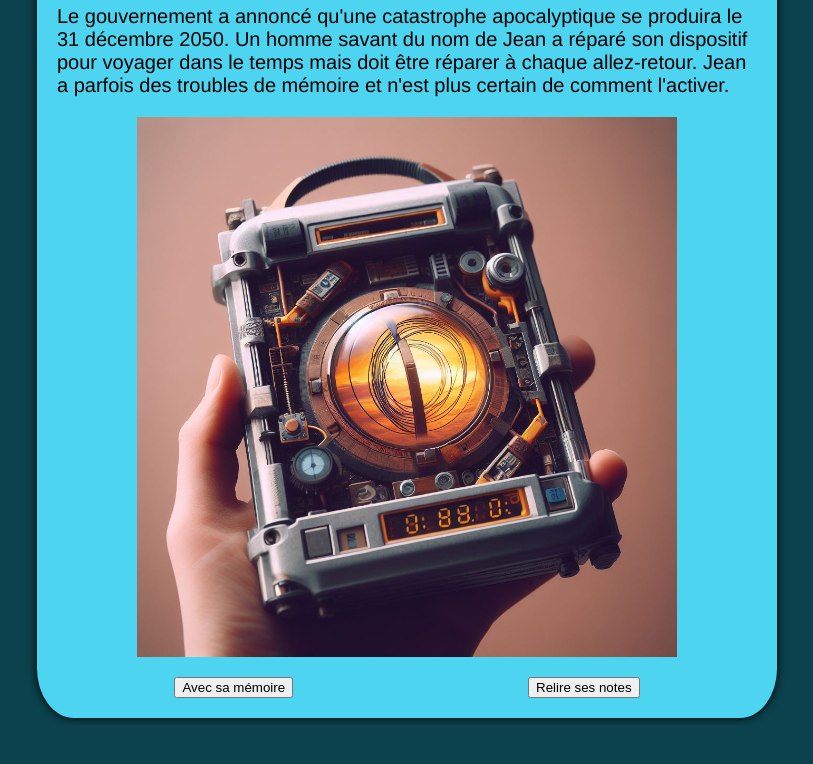
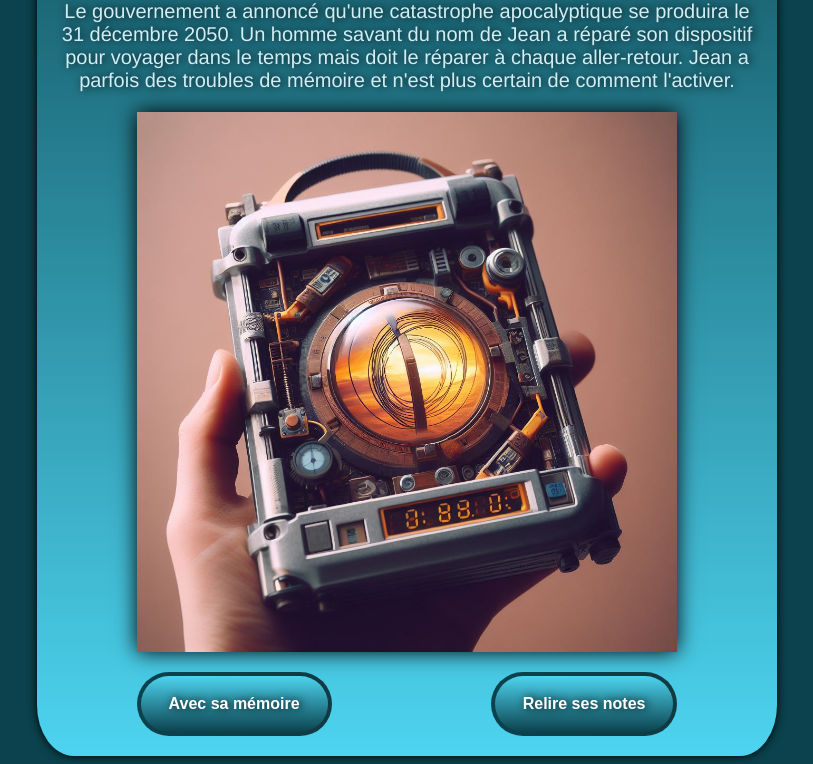
Before and after one commit to OhhhVinny/DELISLE_VINCENT_vous-etes-le-heros-TIME-RESCUE, a plain HTML site: page index.html in a window 1280 px wide. Shown: the part 275-1039 px from the top of the page, without its empty margins (233-1046 px from the left). Before the commit the page ends 1001 px from the top, so only its background shows below. Drawn offline with Linux system fonts and the light colour scheme.

Commit message:
PS3.2
Commit final

```diff
--- a/assets/css/styles.css
+++ b/assets/css/styles.css
@@ -1,7 +1,12 @@
+@font-face {
+  font-family: "Futuristique";
+  src: url("../fonts/Futuristic_Armour.otf") format("opentype");
+}
+
 body {
   background-color: #0b424d;
   font-family: "Franklin Gothic Medium", "Arial Narrow", Arial, sans-serif;
-  color: #000000;
+  color: #d2edf3;
 }
 
 #jeu {
@@ -14,29 +19,36 @@ body {
   flex-direction: column;
   align-items: center;
   justify-content: center;
-  background-color: #4dd4f0;
+  background-image: linear-gradient(#0b424d 0%, #4dd4f0 100%);
   box-shadow: 0px 0px 10px rgba(0, 0, 0, 1);
   border-radius: 5%;
+  text-shadow: #000000 2px 0 10px;
 }
 
 #logo {
+  font-family: "Futuristique";
   font-weight: bolder;
-  font-size: 35px;
+  font-size: 40px;
   margin: 0;
+  color: #d2edf3;
 }
 
 img {
   width: 540px;
   height: 540px;
+  box-shadow: 0px 0px 20px rgba(0, 0, 0, 1);
 }
 
 p {
   font-size: 20px;
+  text-align: center;
 }
 
 h2 {
-  font-size: 50px;
+  font-size: 40px;
   margin: 0px;
+  text-decoration: underline;
+  color: #d2edf3;
 }
 
 .boutons {
@@ -46,7 +58,119 @@ h2 {
   margin-top: 20px;
 }
 
-button:hover {
-  background-color: #000000;
-  transform: scale(1.05);
+/* Style pour les boutons pris sur le site: https://getcssscan.com/css-buttons-examples (button-78)*/
+.button-78 {
+  align-items: center;
+  appearance: none;
+  background-clip: padding-box;
+  background-color: initial;
+  background-image: none;
+  border-style: none;
+  box-sizing: border-box;
+  color: #ffffff;
+  cursor: pointer;
+  display: inline-block;
+  flex-direction: row;
+  flex-shrink: 0;
+  font-family: Eina01, sans-serif;
+  font-size: 16px;
+  font-weight: 800;
+  justify-content: center;
+  line-height: 24px;
+  margin: 0;
+  min-height: 64px;
+  outline: none;
+  overflow: visible;
+  padding: 19px 26px;
+  pointer-events: auto;
+  position: relative;
+  text-align: center;
+  text-shadow: #000000 2px 0 10px;
+  text-transform: none;
+  user-select: none;
+  -webkit-user-select: none;
+  touch-action: manipulation;
+  vertical-align: middle;
+  width: auto;
+  word-break: keep-all;
+  z-index: 0;
 }
+
+@media (min-width: 768px) {
+  .button-78 {
+    padding: 19px 32px;
+  }
+}
+
+.button-78:before,
+.button-78:after {
+  border-radius: 80px;
+}
+
+.button-78:before {
+  background-image: linear-gradient(92.83deg, #0b424d 0, #113a43 100%);
+  content: "";
+  display: block;
+  height: 100%;
+  left: 0;
+  overflow: hidden;
+  position: absolute;
+  top: 0;
+  width: 100%;
+  z-index: -2;
+}
+
+.button-78:after {
+  background-color: initial;
+  background-image: linear-gradient(#4dd4f0 0, #0b424d 100%);
+  bottom: 4px;
+  content: "";
+  display: block;
+  left: 4px;
+  overflow: hidden;
+  position: absolute;
+  right: 4px;
+  top: 4px;
+  transition: all 100ms ease-out;
+  z-index: -1;
+}
+
+.button-78:hover:not(:disabled):before {
+  background: linear-gradient(92.83deg, #0b424d 0%, #4dd4f0 100%);
+}
+
+.button-78:hover:not(:disabled):after {
+  bottom: 0;
+  left: 0;
+  right: 0;
+  top: 0;
+  transition-timing-function: ease-in;
+  opacity: 0;
+}
+
+.button-78:active:not(:disabled) {
+  color: #ccc;
+}
+
+.button-78:active:not(:disabled):before {
+  background-image: linear-gradient(
+      0deg,
+      rgba(0, 0, 0, 0.2),
+      rgba(0, 0, 0, 0.2)
+    ),
+    linear-gradient(92.83deg, #0b424d 0, #4dd4f0 100%);
+}
+
+.button-78:active:not(:disabled):after {
+  background-image: linear-gradient(#0b424d 0, #4dd4f0 100%);
+  bottom: 4px;
+  left: 4px;
+  right: 4px;
+  top: 4px;
+}
+
+.button-78:disabled {
+  cursor: default;
+  opacity: 0.24;
+}
+/* Style pour les boutons pris sur le site: https://getcssscan.com/css-buttons-examples (button-78)*/
--- a/assets/js/scripts.js
+++ b/assets/js/scripts.js
@@ -4,9 +4,9 @@ let twist = false;
 // Les différent chapitres de l'histoire
 const chapters = {
   debut: {
-    titre: "Le dispositif temporel",
+    titre: "LE DISPOSITIF TEMPOREL",
     description:
-      "Le gouvernement a annoncé qu'une catastrophe apocalyptique se produira le 31 décembre 2050. Un homme savant du nom de Jean a réparé son dispositif pour voyager dans le temps mais doit être réparer à chaque allez-retour. Jean a parfois des troubles de mémoire et n'est plus certain de comment l'activer.",
+      "Le gouvernement a annoncé qu'une catastrophe apocalyptique se produira le 31 décembre 2050. Un homme savant du nom de Jean a réparé son dispositif pour voyager dans le temps mais doit le réparer à chaque aller-retour. Jean a parfois des troubles de mémoire et n'est plus certain de comment l'activer.",
     image: "./assets/images/debut.jpg",
     boutons: [
       { titre: "Avec sa mémoire", destination: "mort1" },
@@ -15,9 +15,9 @@ const chapters = {
   },
 
   decision: {
-    titre: "Choix de la destination",
+    titre: "CHOIX DE LA DESTINATION",
     description:
-      "Après avoir bien relu vos notes, trois destinations temporelles sont possible pour Jean!",
+      "Après avoir bien relu vos notes, trois destinations temporelles sont possibles pour Jean!",
     image: "./assets/images/decision.jpg",
     boutons: [
       { titre: "Le futur", destination: "futur" },
@@ -27,9 +27,9 @@ const chapters = {
   },
 
   futur: {
-    titre: "Atterissage apocalyptique",
+    titre: "ATTERISSAGE APOCALYPTIQUE",
     description:
-      "Vous vous téléportez dans le stationnement du métro Montmorency et tous les bâtiments sont détruits avec aucun signe de vie à l'horizon. Vous vous demandez où se rendre pour trouver des informations sur la catastrophe ",
+      "Vous vous téléportez dans le stationnement du métro Montmorency et tous les bâtiments sont détruits, sans aucun signe de vie à l'horizon. Vous vous demandez où vous rendre pour trouver des informations sur la catastrophe.",
     image: "./assets/images/futur.jpg",
     boutons: [
       { titre: "Base militaire", destination: "militaire" },
@@ -38,9 +38,9 @@ const chapters = {
   },
 
   passe: {
-    titre: "La Renaissance",
+    titre: "LA RENAISSANCE",
     description:
-      "Vous arrivé à l'époque de la Renaissance. Vous vous demander à qui demander de l'aide pour sauver le futur",
+      "Vous arrivez à l'époque de la Renaissance. Vous vous demandez à qui demander de l'aide pour sauver le futur.",
     image: "./assets/images/passe.jpg",
     boutons: [
       { titre: "Les passants", destination: "taverne" },
@@ -50,17 +50,17 @@ const chapters = {
   },
 
   militaire: {
-    titre: "Base militaire",
+    titre: "BASE MILITAIRE",
     description:
-      "Vous arrivez à la base militaire canadienne. En fouillant des les documents du bureau principal, vous trouvez pleins de documents avec des informations crucial. Les documents ont un timbre avec le nombre 16. Vous retournez à la maison pour les analyser",
+      "Vous arrivez à la base militaire canadienne. En fouillant dans les documents du bureau principal, vous trouvez plein de documents avec des informations cruciales. Les documents ont un timbre avec le nombre 16. Vous retournez à la maison pour les analyser.",
     image: "./assets/images/militaire.jpg",
     boutons: [{ titre: "Retour au début", destination: "debut" }],
   },
 
   taverne: {
-    titre: "La taverne du coin",
+    titre: "LA TAVERNE DU COIN",
     description:
-      "Vous rentrez dans la taverne de la ville et vous appercevez Léonard de Vinci entrain de boire une bière seul au bar. Vous lui expliquez la situation. Léonard en panique vous demande si vous avez des preuves",
+      "Vous rentrez dans la taverne de la ville et vous apercevez Léonard de Vinci en train de boire une bière seul au bar. Vous lui expliquez la situation. Léonard, en panique, vous demande si vous avez des preuves.",
     image: "./assets/images/taverne.jpg",
     boutons: [
       { titre: "Oui", destination: "atelier" },
@@ -69,9 +69,9 @@ const chapters = {
   },
 
   atelier: {
-    titre: "L'atelier",
+    titre: "L'ATELIER",
     description:
-      "Vous rentrez dans l'atelier du célèbre Leonard et celui-ci commence à lire les documents que vous avez apportés. Il vous expliquent qu'un déreglement temporel subit en 2023 a causé la catastrophe de 2050. À grande vitesse, il se met à construire une petite horloge. Après un certain temps, il ne reste qu'une seule étape et s'est de régler l'horloge à l'heure exacte de l'apocalypse. L'avenir est entre vos mains, dit-il d'un ton inquiet...",
+      "Vous rentrez dans l'atelier du célèbre Leonard et celui-ci commence à lire les documents que vous avez apportés. Il vous explique qu'un dérèglement temporel subi en 2023 a causé la catastrophe de 2050. À grande vitesse, il se met à construire une petite horloge. Après un certain temps, il ne reste qu'une seule étape et c'est de régler l'horloge à l'heure exacte de l'apocalypse. L'avenir est entre vos mains, dit-il d'un ton inquiet...",
     image: "./assets/images/atelier.jpg",
     boutons: [
       { titre: "7h00", destination: "mort5" },
@@ -81,49 +81,49 @@ const chapters = {
   },
 
   mort1: {
-    titre: "Fin tragique",
+    titre: "FIN TRAGIQUE",
     description:
-      "Vous activez le dispositif temporel en vous fiant à votre mémoire et vous vous retrouver à l'ère préhistorique près de la famille d'un T Rex",
+      "Vous activez le dispositif temporel en vous fiant à votre mémoire et vous vous retrouvez à l'ère préhistorique près de la famille d'un T-Rex.",
     image: "./assets/images/mort1.jpg",
     boutons: [{ titre: "Retour au debut", destination: "debut" }],
   },
 
   mort2: {
-    titre: "Montréal",
+    titre: "MONTRÉAL",
     description:
-      "Vous vous rendez en ville dans le bureau de la mairesse pour tenter de trouver des informations. Malheureusement un groupe de bandit vous apperçoit et détruisent votre dispotif temporel",
+      "Vous vous rendez en ville dans le bureau de la mairesse pour tenter de trouver des informations. Malheureusement, un groupe de bandits vous aperçoit et détruisent votre dispositif temporel.",
     image: "./assets/images/mort2.jpg",
     boutons: [{ titre: "Retour au debut", destination: "debut" }],
   },
 
   mort3: {
-    titre: "Prison",
+    titre: "PRISON",
     description:
-      "Les gardes vous a pris pour un fou et vous emprisonne. Vous êtes pris dans le passé",
+      "Les gardes vous ont pris pour un fou et vous emprisonnent. Vous êtes pris dans le passé.",
     image: "./assets/images/mort3.jpg",
     boutons: [{ titre: "Retour au debut", destination: "debut" }],
   },
 
   mort4: {
-    titre: "Party!",
+    titre: "PARTY!",
     description:
-      "Vous continuez à boire avec Léonard de Vinci jusqu'aux petites heures du matin et retournez à la maison le lendemain pour trouvez des preuves",
+      "Vous continuez à boire avec Léonard de Vinci jusqu'aux petites heures du matin et retournez à la maison le lendemain pour trouver des preuves",
     image: "./assets/images/mort4.jpg",
     boutons: [{ titre: "Retour au debut", destination: "debut" }],
   },
 
   mort5: {
-    titre: "Problème de mémoire",
+    titre: "PROBLÈME DE MÉMOIRE",
     description:
-      "Le temps fige pendant un instant et vous vous retrouvez devant l'atelier de Leonard pour aperçevoir une apocalypse prématurée",
+      "Le temps se fige pendant un instant et vous vous retrouvez devant l'atelier de Leonard pour apercevoir une apocalypse prématurée",
     image: "./assets/images/mort5.jpg",
     boutons: [{ titre: "Retour au debut", destination: "debut" }],
   },
 
   fin: {
-    titre: "Félicitation!",
+    titre: "FÉLICITATION!",
     description:
-      "Le temps fige pendant un instant et vous êtes de retour à la maison. Félicitations ! Vous avez restaurer l'équilibre temporel et sauvez le futur de la planète Terre",
+      "Félicitations ! Vous avez restauré l'équilibre temporel et sauvé le futur de la planète Terre",
     image: "./assets/images/fin.jpg",
     boutons: [{ titre: "Retour au début", destination: "debut" }],
   },
@@ -131,8 +131,7 @@ const chapters = {
 
 // Fonction permettant la fonctionnalité et l'affichage des éléments selon le chapitre
 function goToChapter(chapitreNom) {
-
-  if(typeof chapitreNom === 'string' && chapitreNom in chapters){
+  if (typeof chapitreNom === "string" && chapitreNom in chapters) {
     const chapitre = chapters[chapitreNom];
     // Change le titre pour celui du chapitre approprié
     const titre = document.querySelector(".titre");
@@ -156,6 +155,7 @@ function goToChapter(chapitreNom) {
       const btn = chapitre.boutons[i];
       const nouveauBtn = document.createElement("button");
       nouveauBtn.textContent = btn.titre;
+      nouveauBtn.setAttribute("class", "button-78");
 
       nouveauBtn.addEventListener("click", () => {
         goToChapter(btn.destination);
@@ -169,6 +169,11 @@ function goToChapter(chapitreNom) {
       twist = true;
     }
 
+    //Si on atteint le chapitre de la fin, twist devient false pour si on recommence à jouer
+    if (chapitreNom === "fin") {
+      twist = false;
+    }
+
     //On active/désactive le bouton qui requiert la clé selon si elle a été trouvée
     if (chapitreNom === "taverne") {
       const boutonOui = boutons.querySelector("button:first-child"); // Le premier bouton (Oui)
```
Also changed, not shown: assets/fonts/Futuristic_Armour.otf (added).
